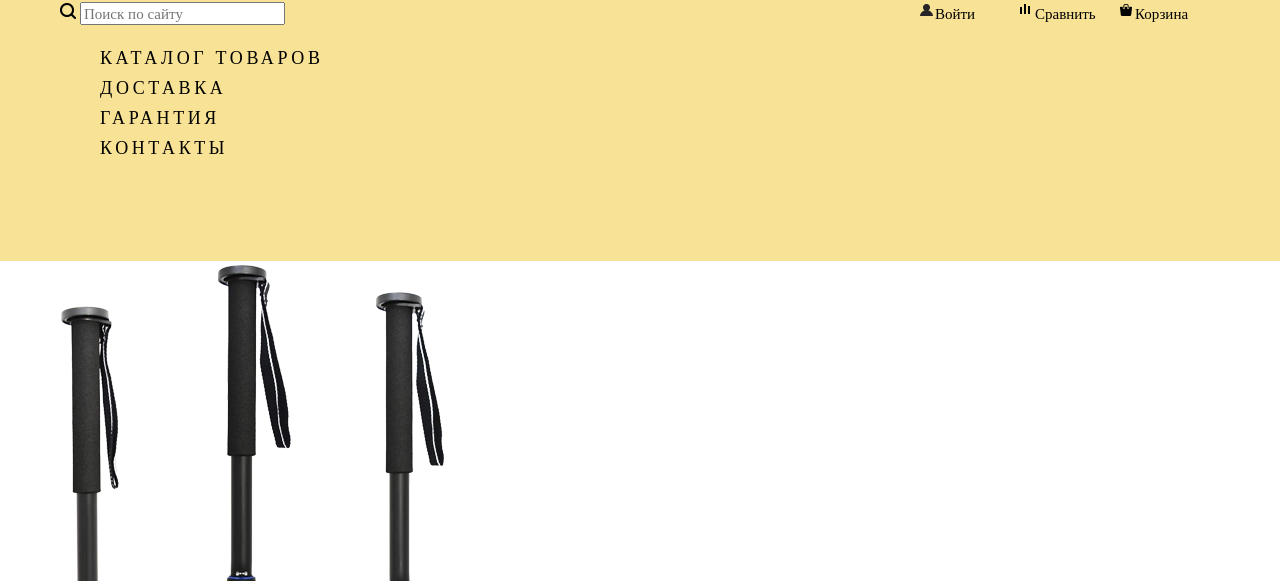
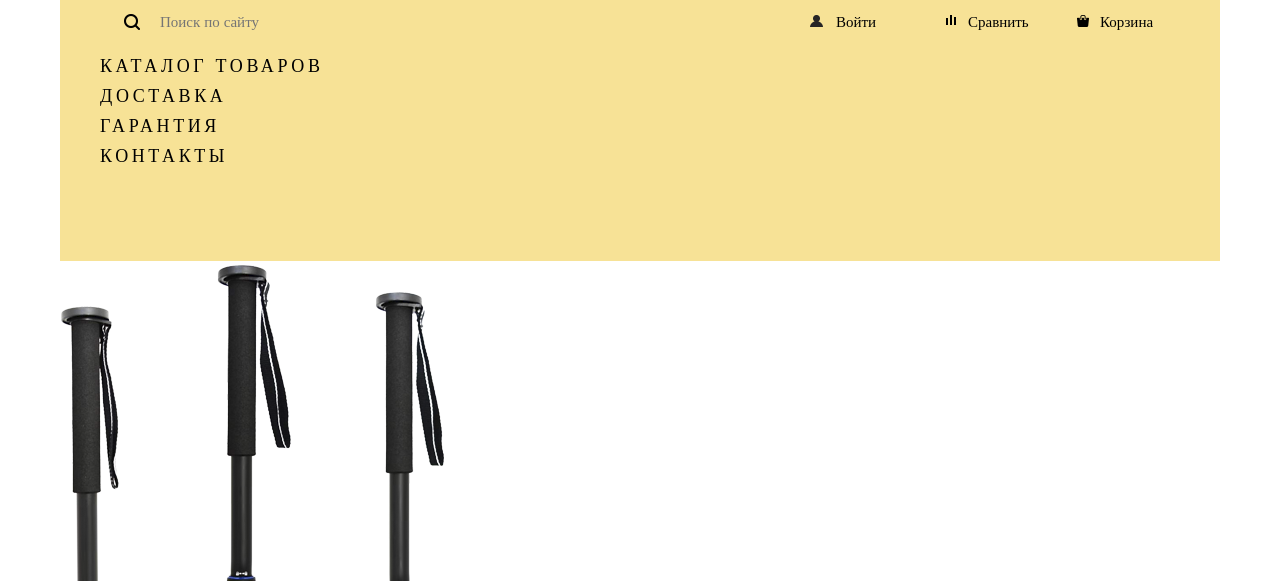
Before and after one commit to skasbzhezinski/device, a plain HTML site: page index.html in a window 1280 px wide. Shown: the part 78-659 px from the top of the page. Drawn offline with nearby package versions, Linux system fonts and the light colour scheme.

Commit message:
Complete perfect-pixel of logo and search_nav

```diff
--- a/assets/css/style.css
+++ b/assets/css/style.css
@@ -59,8 +59,10 @@ body {
 /* ===== Header ===== */
 
 .main_header {
-	width: 100%;
 	height: 299px;
+	width: 1160px;
+    margin-left: auto;
+    margin-right: auto;
 	background-color: #f7e296;
 	margin-top: 40px;
 }
@@ -93,6 +95,7 @@ body {
 .header_logo {
 	position: absolute;
 	top: -16px;
+	margin-left: 60px;
 }
 
 .header_logo .logo_text {
@@ -118,16 +121,21 @@ body {
 /* Поисковая навигация */
 
 .search_nav a {
+	position: relative;
 	font-family: Open Sans, Light;
 	font-size: 15px;
 	line-height: 30px;
+	width: 100px;
 	color: #000;
+	margin: 0;
+	padding: 0;
 }
 
 /* прикручиваю иконки к ссылкам */
 .to_enter a::before,
 .compare a::before,
 .cart a::before {
+	position: absolute;
 	content: "";
 	display: inline-block;
 	width: 15px;
@@ -137,16 +145,26 @@ body {
 	background-color: transparent;
 }
 
-.to_enter a::before {
+.search_nav .to_enter a::before {
 	background-image: url("../img/user.png");
+	left: -26px;
+	top: 4px;
 }
 
-.compare a::before {
+.search_nav .compare a::before {
 	background-image: url("../img/compare.png");
+	left: -22px;
+	top: 4px;
 }
 
-.cart a::before {
+.search_nav .cart a::before {
 	background-image: url("../img/cart.png");
+	left: -23px;
+	top: 4px;
+}
+
+.search_nav .cart {
+	margin-right: 20px;
 }
 
 /* поведение */
@@ -165,14 +183,20 @@ body {
 .search_nav .search_container {
  	float: left;
  	width: 240px;
+ 	margin-left: 78px;
 }
 
 .search_nav li:not(.search_container) {
 	float: right;
 	width: 100px;
+	padding-left: 32px;
 }
 
-.clearfix::after {
+.search_nav .clearfix {
+	margin-top: 8px;
+}
+
+.search_nav .clearfix::after {
 	content: "";
 	display: table;
 	clear: both;
@@ -181,6 +205,25 @@ body {
 .search_nav ul {
 	margin: 0;
 	padding: 0;
+}
+
+.search_nav input[type="search"] {
+	font-family: Open Sans, Light;
+	font-size: 15px;
+	border: none;
+	background-color: transparent;
+	margin-left: 20px;
+
+}
+
+.search_nav .search {
+	position: relative;
+}
+
+.search_nav input[type="image"] {
+	position: absolute;
+	top: 8px;
+	left: -14px;
 }
 
 /* Главная навигация */
```
